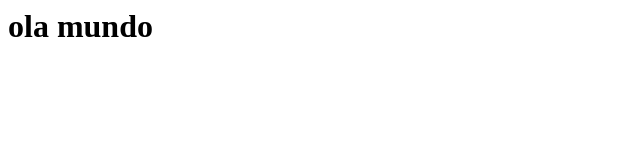
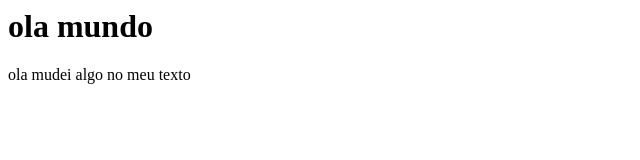
Before and after one commit to danielfalves-angel/aula-1, a plain HTML site: page index.html in a window 1280 px wide. Shown: the whole page, without its empty margins (0-640 px from the left). Drawn offline with Linux system fonts and the light colour scheme.

Commit message:
add - texto normal

```diff
--- a/index.html
+++ b/index.html
@@ -6,5 +6,6 @@
 </head>
 <body>
 <h1>ola mundo</h1>
+<p>ola mudei algo no meu texto </p>
 </body>
 </html>
```
